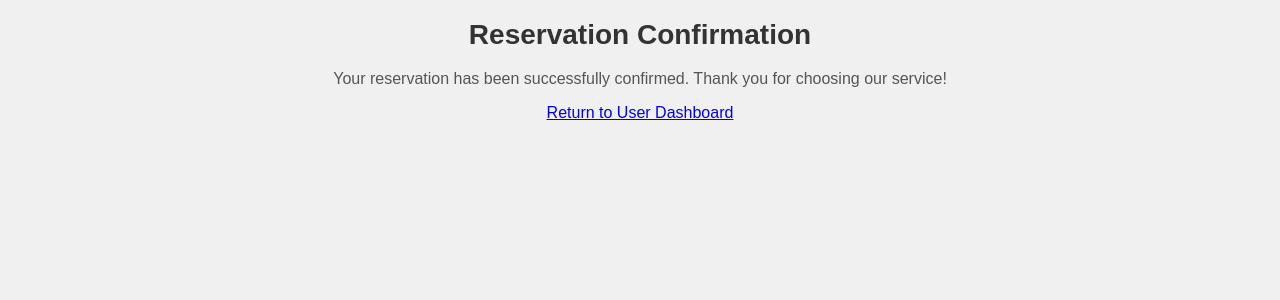
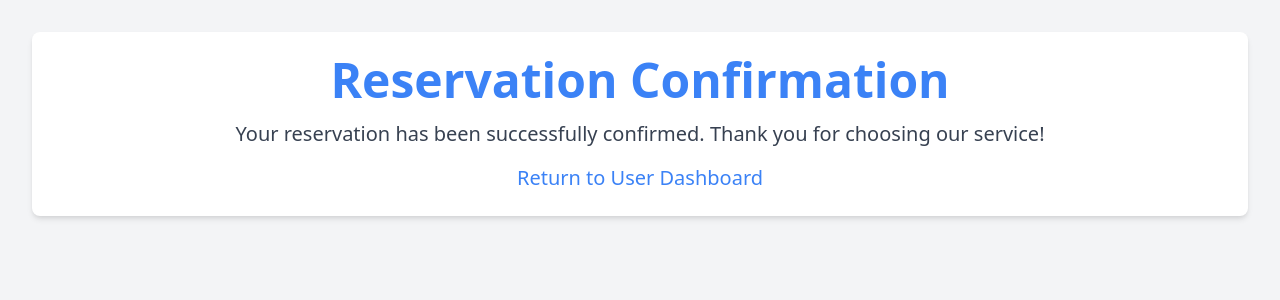
Before and after one commit to paws1234/Group6-alvin, a PHP site: page /confirmation.php in a window 1280 px wide. Shown: the top 300 px of the page. Run offline with PHP 8.4, Linux system fonts and the light colour scheme.

Commit message:
Update confirmation.php

```diff
--- a/Group6/confirmation.php
+++ b/Group6/confirmation.php
@@ -1,15 +1,22 @@
 <!DOCTYPE html>
-<html>
+<html lang="en">
 <head>
+    <meta charset="UTF-8">
+    <meta name="viewport" content="width=device-width, initial-scale=1.0">
     <title>Reservation Confirmation</title>
-    <link rel="stylesheet" type="text/css" href="css/confirmation.css">
+    <link rel="stylesheet" href="https://cdn.jsdelivr.net/npm/tailwindcss@2.2.19/dist/tailwind.min.css">
     <link rel="icon" href="images/ctu5.png" type="image/x-icon">
 </head>
-<body>
-    <h1>Reservation Confirmation</h1>
-    <p>Your reservation has been successfully confirmed. Thank you for choosing our service!</p>
+<body class="bg-gray-100 font-sans p-4">
+    <div class="container mx-auto text-center p-4">
+        <div class="bg-white rounded-lg p-6 shadow-md">
+            <h1 class="text-3xl md:text-4xl lg:text-5xl font-semibold mb-4 text-blue-500">Reservation Confirmation</h1>
+            <p class="text-lg md:text-xl text-gray-700 mb-4">Your reservation has been successfully confirmed. Thank you for choosing our service!</p>
 
-
-    <p><a href="user.php">Return to User Dashboard</a></p>
+            <p class="text-lg md:text-xl text-blue-500 hover:underline">
+                <a href="user.php">Return to User Dashboard</a>
+            </p>
+        </div>
+    </div>
 </body>
 </html>
```
